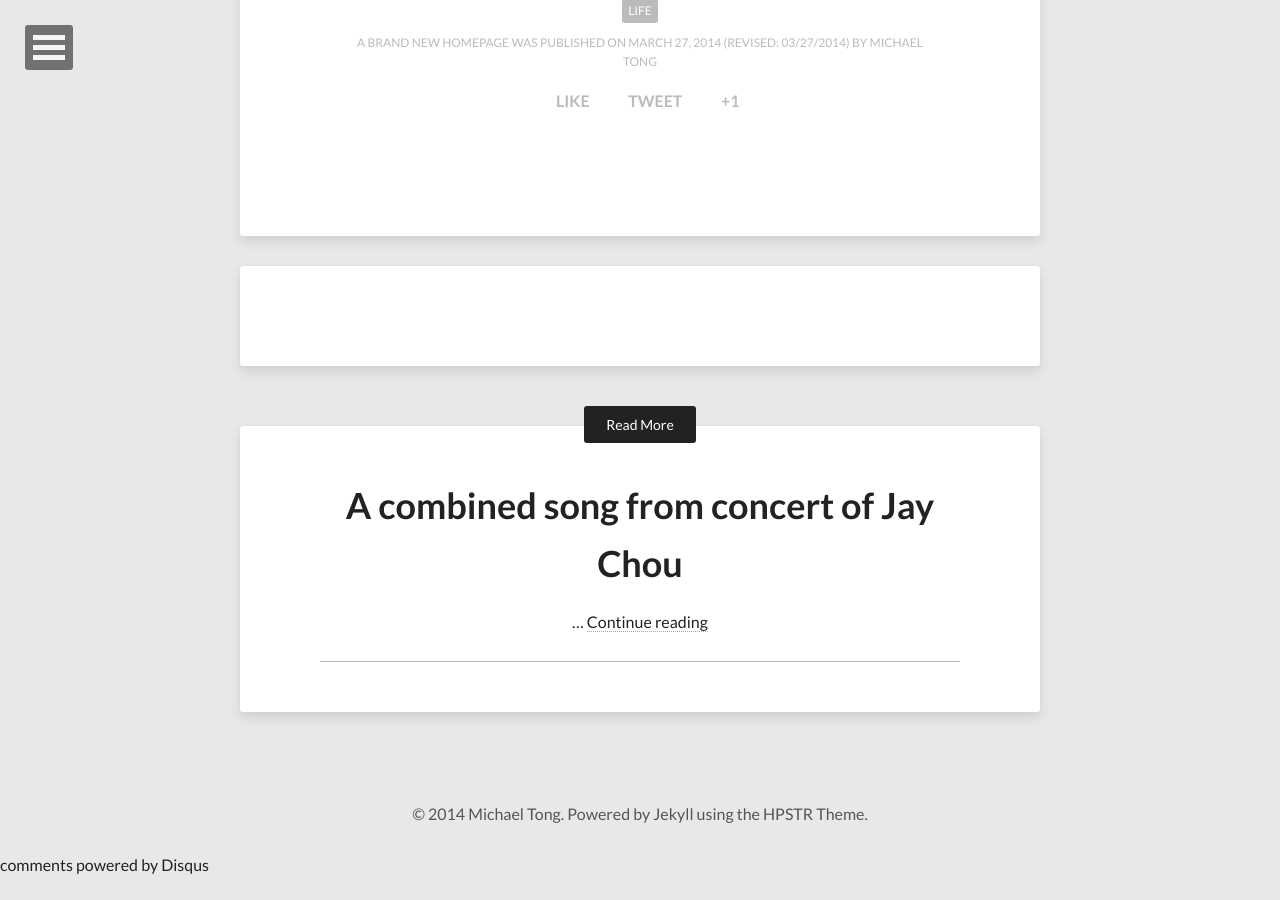
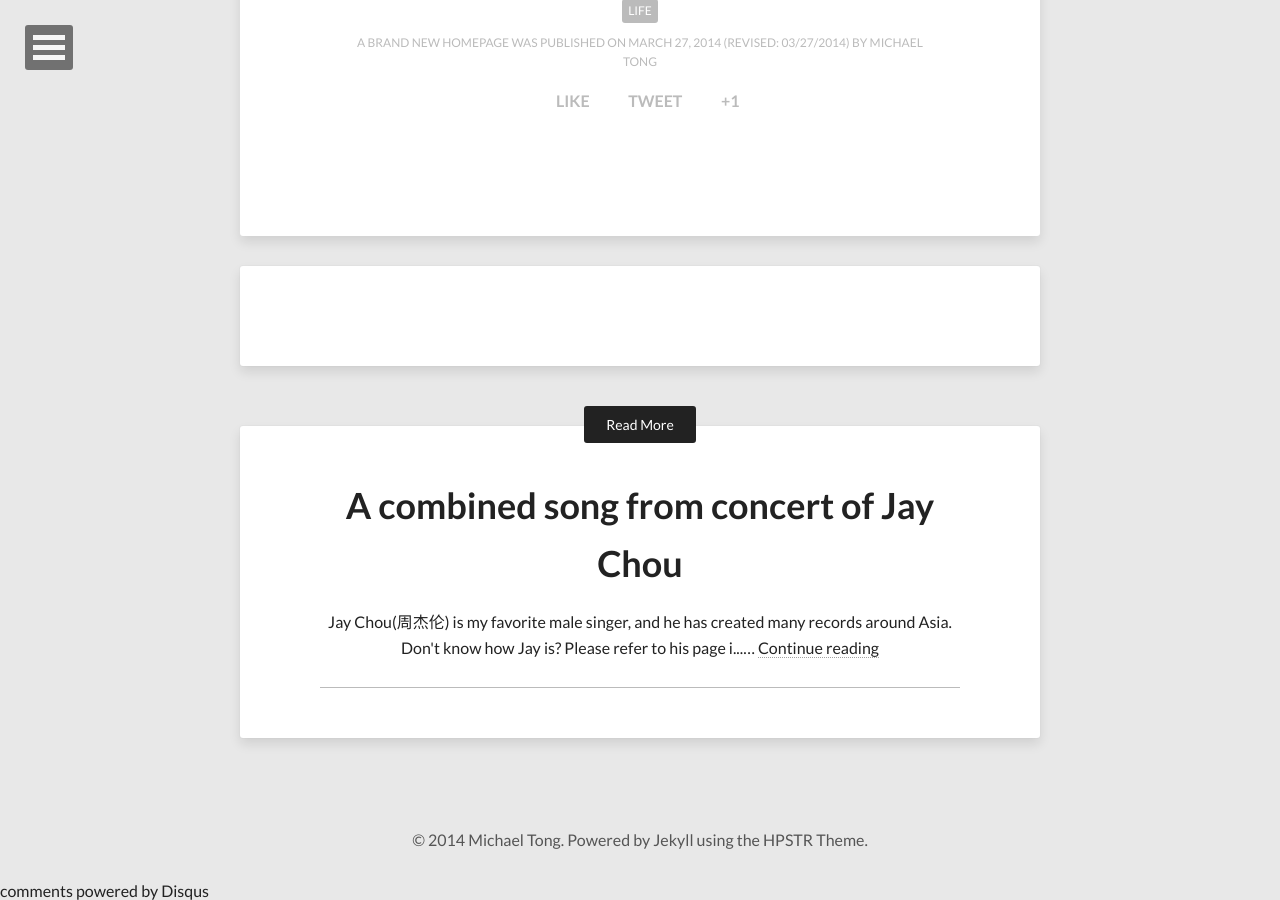
Before and after one commit to MichaelTong/michaeltong.github.com, a Jekyll site: the page built from _posts/2014-03-27-a-brand-new-homepage.md, in a window 1280 px wide and 900 px high, scrolled down 861 px. Built offline with Jekyll 4.4.1, drawn with Linux system fonts in a browser that asks for light colours; nearby versions of some CDN libraries; comment, search, counter and statistics services are not loaded; before the commit the page ends 1735 px from its top, so only the background shows below that.

Commit message:
Update 2014-03-27-a-combined-song-from-concert-of-jay-chou.md

```diff
--- a/_posts/2014-03-27-a-combined-song-from-concert-of-jay-chou.md
+++ b/_posts/2014-03-27-a-combined-song-from-concert-of-jay-chou.md
@@ -11,5 +11,14 @@
 share: true
 ---
 
+Jay Chou(周杰伦) is my favorite male singer, and he has created many records around Asia.
+Don't know how Jay is? Please refer to his page in <a href="http://en.wikipedia.org/wiki/Jay_Chou" target="_blank">English</a> and <a href="http://zh.wikipedia.org/wiki/%E5%91%A8%E6%9D%B0%E5%80%AB" target="_blank">Chinese</a> on wikipedia.
+
+This video was shot on Jay's concert in 2013 in Taipei. He used 3D reconstruction, holographic projection and maybe some techs doing with voice and image( I remember MRSA is doing research on this) to make <a href="http://en.wikipedia.org/wiki/Teresa_Teng" target="_blank">Teresa Teng</a>(<a href="http://zh.wikipedia.org/wiki/%E9%84%A7%E9%BA%97%E5%90%9B" target="_blank">邓丽君</a>) alive and sing songs with Jay.
+#### Here is the video:
 <iframe width="560" height="315" src="//www.youtube.com/embed/TixHYua3XCI" frameborder="0"></iframe>
+
+#### For Chinese Mainland:
 <iframe height=498 width=510 src="http://player.youku.com/embed/XNjA3NDQ1NzMy" frameborder=0 ></iframe>
+
+By the way, Youtube has changed its interface again, feel kinda hard to get used to it... of course, for absence of youtube for so long a time... :(
```
